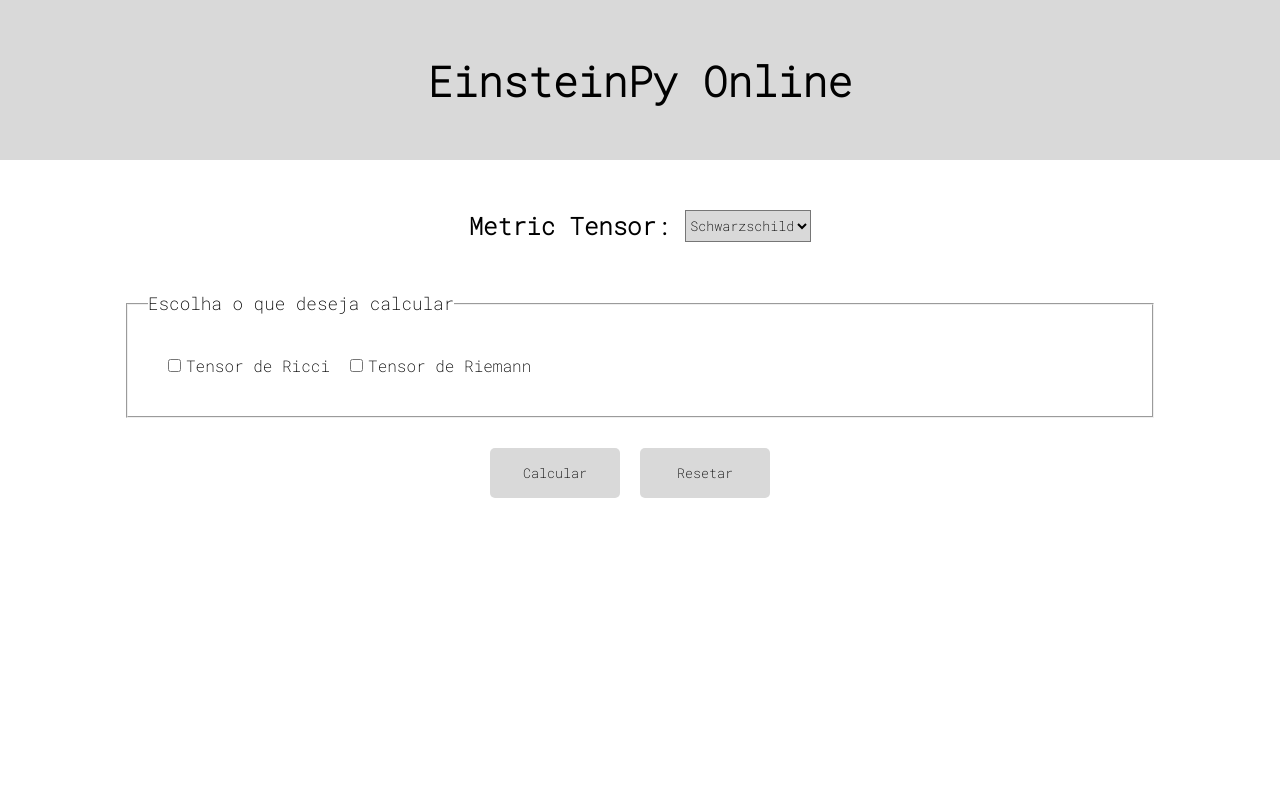
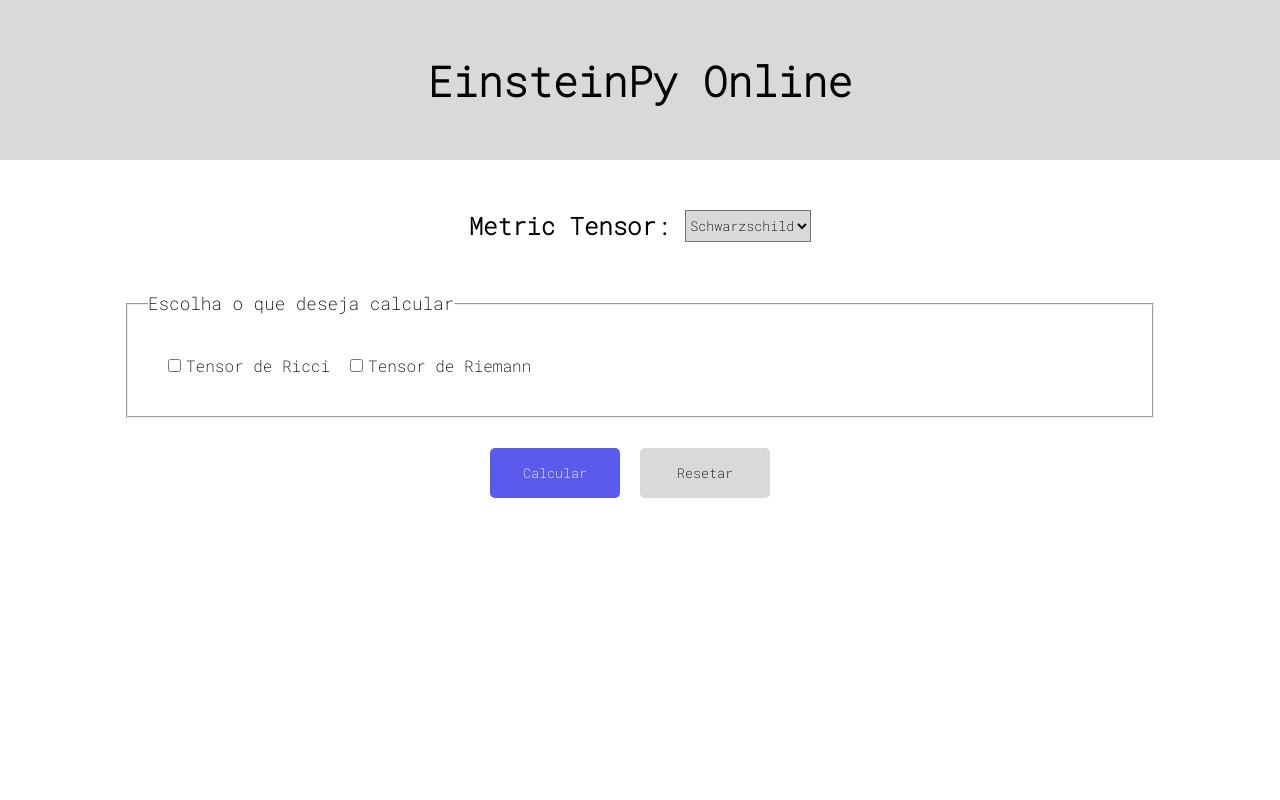
Before and after one commit to MaikeWilliam/Prodocencia, a React (Vite) app in the folder front-end/project-interface/: page / in a window 1280 px wide. In both pictures the pointer is over the button "Calcular". Shown: the top 800 px of the page. Built offline with nearby package versions, Linux system fonts and the light colour scheme.

Commit message:
mudando a cor do botão

```diff
--- a/front-end/project-interface/src/components/Tensores/Tensores.css
+++ b/front-end/project-interface/src/components/Tensores/Tensores.css
@@ -42,6 +42,8 @@ button {
 
 button:hover {
     cursor: pointer;
+    background-color: rgb(91, 91, 235);
+    color: white;
 }
 
 .Botoes {
@@ -50,6 +52,3 @@ button:hover {
 
     margin: 30px;
 }
-
-.Cards {
-}
--- a/front-end/project-interface/src/components/Tensores/Tensores.jsx
+++ b/front-end/project-interface/src/components/Tensores/Tensores.jsx
@@ -52,7 +52,6 @@ export default function Tensores() {
         }
 
         if (riemannChecked) {
-            console.log(metricaSelecionada);
             const data = {
                 metrica: metricaSelecionada,
                 tipo: "riemann",
```
Also changed, not shown: 1 other file (tests, documents, lock files or other folders).
